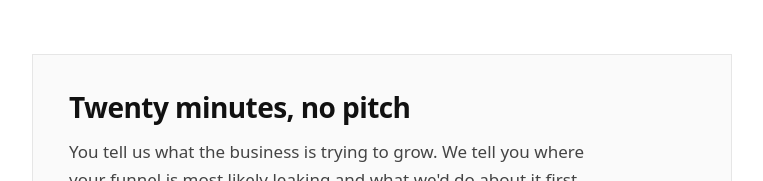
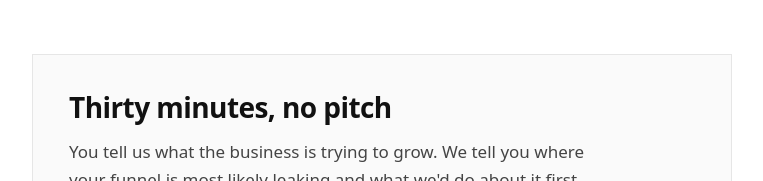
Before and after one commit to VeroCapote/kapuy-site, a plain HTML site: page hello.html in a window 1280 px wide. Shown: the part 1230-1411 px from the top of the page, without its empty margins (258-1021 px from the left). Drawn offline with Linux system fonts and the light colour scheme.

Commit message:
Repone el link de calendario con la URL que sí resuelve, y alinea 20→30 min
La short URL de calendar.app.google daba 404. La buena es la ruta larga de
appointments/schedules, verificada en 200 y sin pedir login (título de la
página de reservas: '30 min | Vero <> Kapüy').

Se usa la forma sin /u/0/: ese segmento es el índice de sesión de Google y
para alguien con varias cuentas apunta a la suya, no a la de Vero. Google
normaliza a esta misma URL de todos modos.

El copy decía veinte minutos y el calendario ofrece treinta. Se alinean en
treinta, que es lo que la llamada realmente necesita.

Co-Authored-By: Claude Opus 5 <noreply@anthropic.com>

```diff
--- a/hello.html
+++ b/hello.html
@@ -290,7 +290,7 @@
   <!-- ── 4. Formulario ──────────────────────── -->
   <section>
     <div class="callout">
-      <h2 id="h2call">Twenty minutes, no pitch</h2>
+      <h2 id="h2call">Thirty minutes, no pitch</h2>
       <p class="body" id="callcopy">
         You tell us what the business is trying to grow. We tell you where your funnel is most
         likely leaking and what we'd do about it first. <strong>And if it turns out we're not
@@ -380,7 +380,7 @@
   // éxito ofrece agendar de una. Vacío, dice que escribimos nosotros.
   // Nunca antes del formulario: primero el correo, después la agenda, para
   // no perder a quien todavía no quiere comprometer 20 minutos.
-  const BOOKING_URL = '';
+  const BOOKING_URL = 'https://calendar.google.com/calendar/appointments/schedules/AcZssZ0zDoHcVWmu39LkAC0rV-M11I6YIvnTTaa3LS3is5urjq_pheee7kpGUl0Yu4zynT5aJbUlyiUF';
 
   const SOURCE = 'navacare-newsletter';
 
@@ -418,7 +418,7 @@
       en: "The Navacare content and video that brought you here is ours. We've been the team behind it for a while now, which is the part we'd rather show you than describe.",
       es: "El contenido y el video de Navacare que te trajeron hasta aquí son nuestros. Somos el equipo detrás de eso desde hace un buen rato, y preferimos enseñártelo antes que describírtelo."
     },
-    h2call: { en: "Twenty minutes, no pitch", es: "Veinte minutos, sin pitch" },
+    h2call: { en: "Thirty minutes, no pitch", es: "Treinta minutos, sin pitch" },
     callcopy: {
       en: "You tell us what the business is trying to grow. We tell you where your funnel is most likely leaking and what we'd do about it first. <strong>And if it turns out we're not useful to you, we'll say so on the call</strong> instead of following you around for a quarter.",
       es: "Tú nos cuentas qué quiere hacer crecer el negocio. Nosotros te decimos dónde es más probable que se te esté fugando el embudo y qué haríamos primero. <strong>Y si resulta que no te servimos, te lo decimos en la llamada</strong>, en vez de perseguirte durante tres meses."
```
